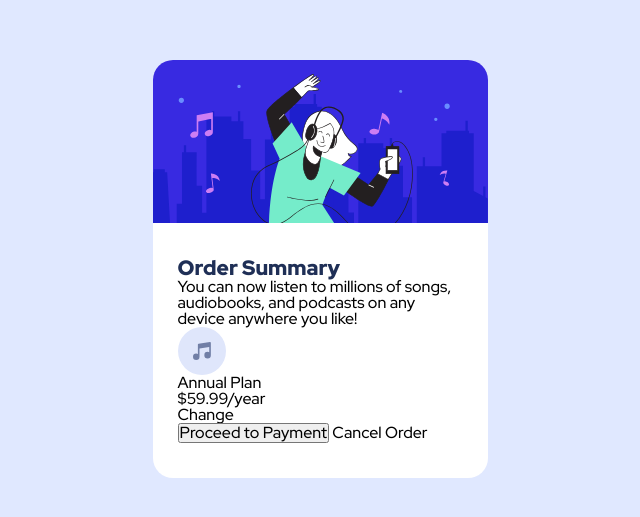
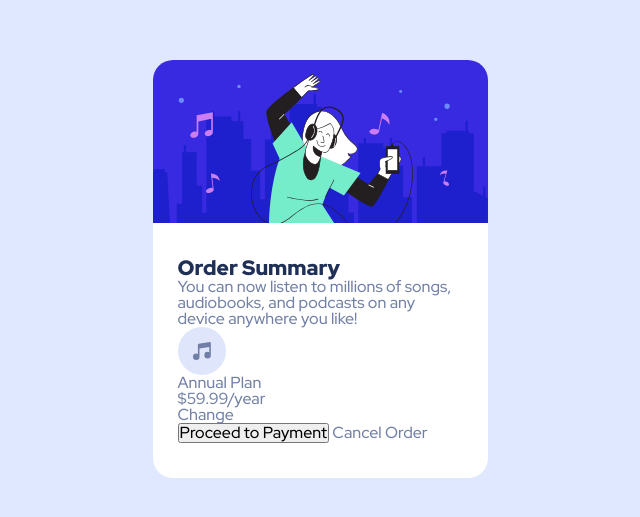
Before and after one commit to SuperSonic57/fem-order-summary-component, a website: page index.html in a window 1280 px wide. Shown: the part 131-648 px from the top of the page, without its empty margins (320-960 px from the left). Drawn offline with Linux system fonts and the light colour scheme.

Commit message:
Change font color

```diff
--- a/sass/modules/_component.sass
+++ b/sass/modules/_component.sass
@@ -2,6 +2,7 @@
 
 #component
 	background: white
+	color: $clr-desaturated-blue
 	border-radius: 20px
 	overflow: hidden
 	width: 335px
```
Also changed, not shown: css/style.css, 1 other file.
